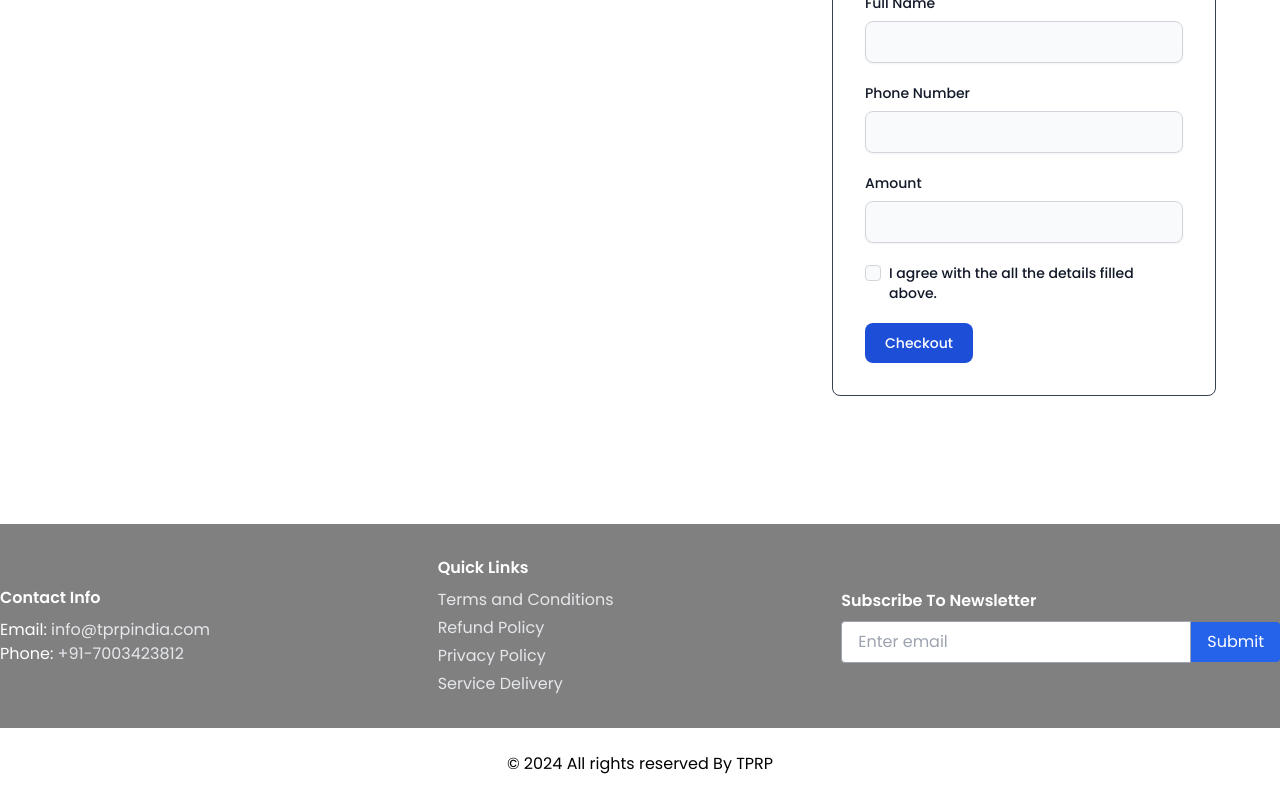
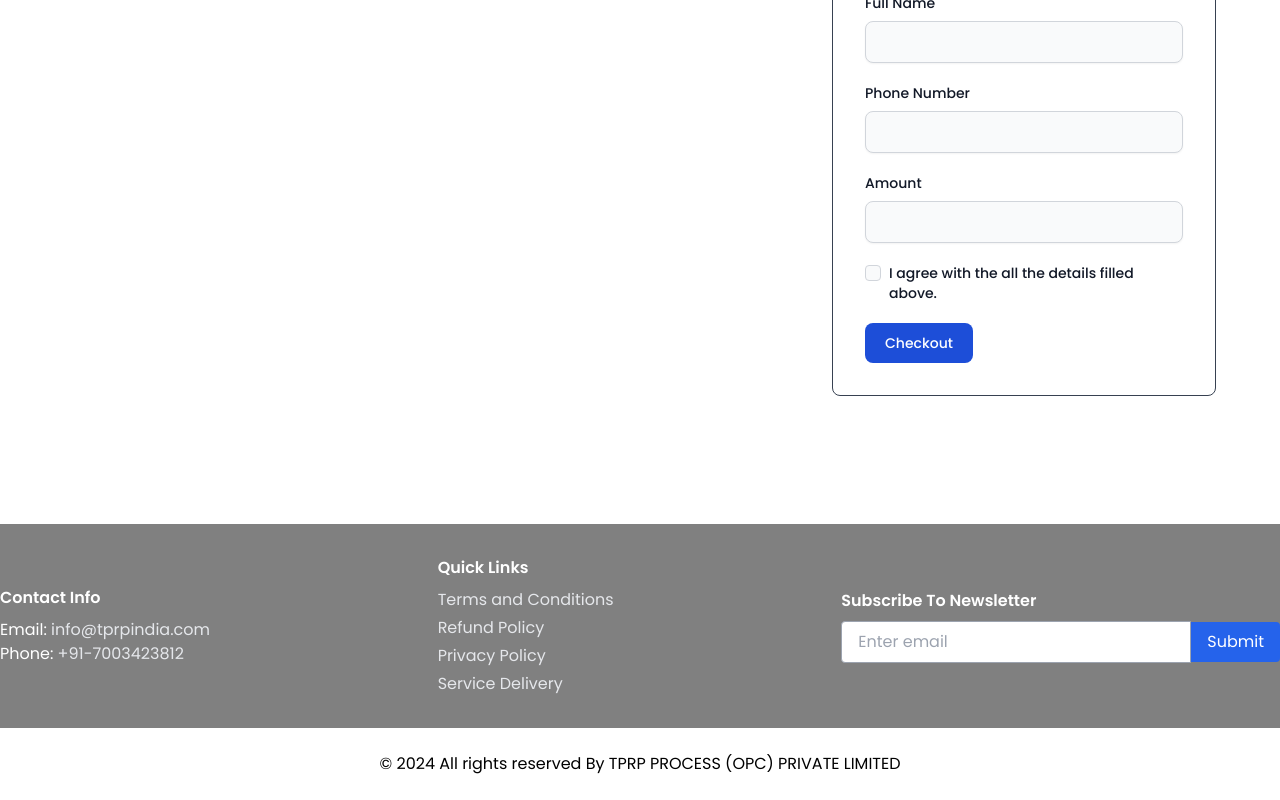
Before and after one commit to TuhinBanerjee31/tprp, a React (Vite) app: page /cart in a window 1280 px wide. Shown: the part 706-1506 px from the top of the page. Built offline with nearby package versions, Linux system fonts and the light colour scheme.

Commit message:
modified footer

```diff
--- a/src/component/Footer.jsx
+++ b/src/component/Footer.jsx
@@ -75,7 +75,7 @@ const Footer = () => {
 
       {/* Footer Bottom */}
       <div className="text-center py-6 bg-white">
-        <p className="text-black">© 2024 All rights reserved By TPRP</p>
+        <p className="text-black text-xs md:text-base">© 2024 All rights reserved By  TPRP PROCESS (OPC) PRIVATE LIMITED</p>
       </div>
     </div>
   );
```
